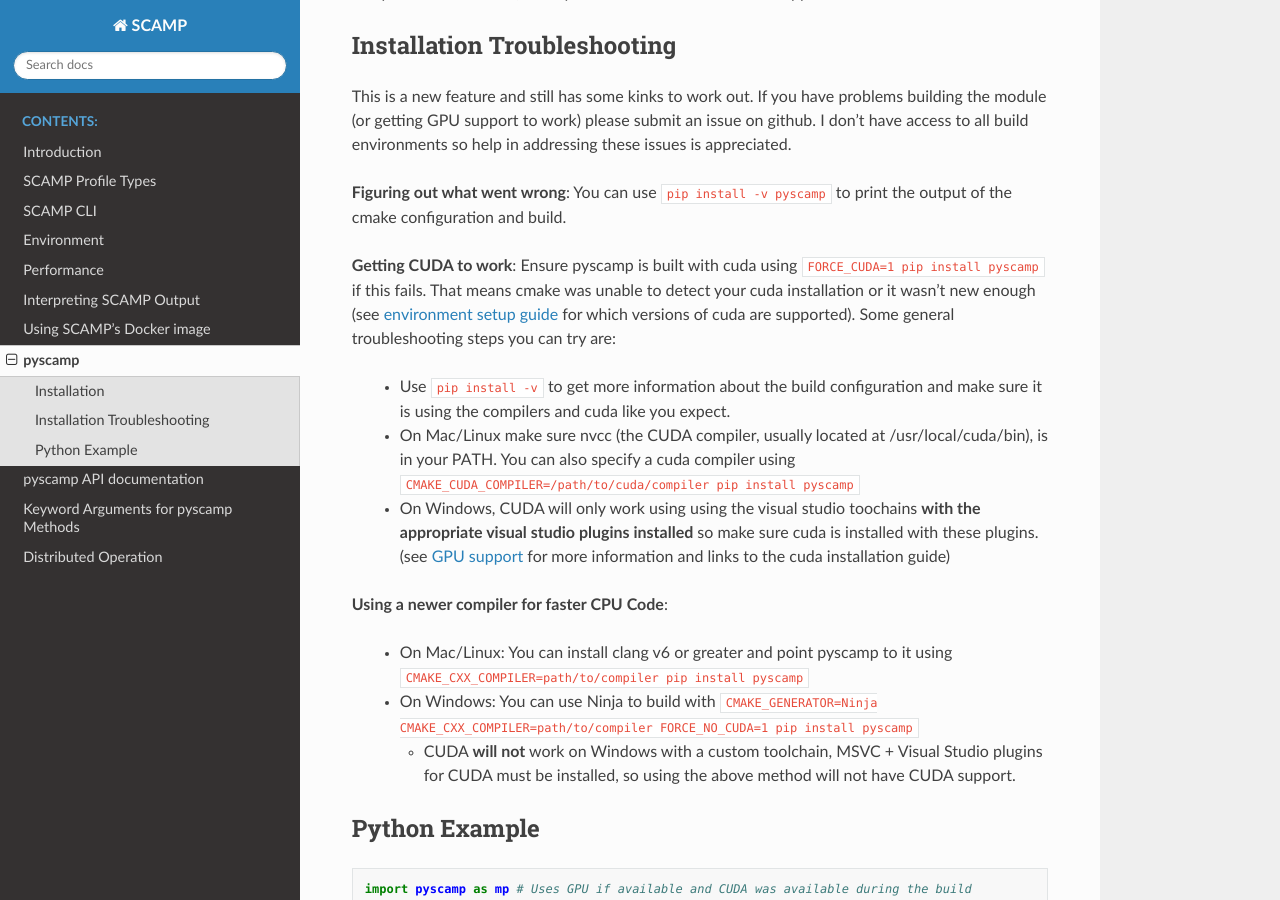
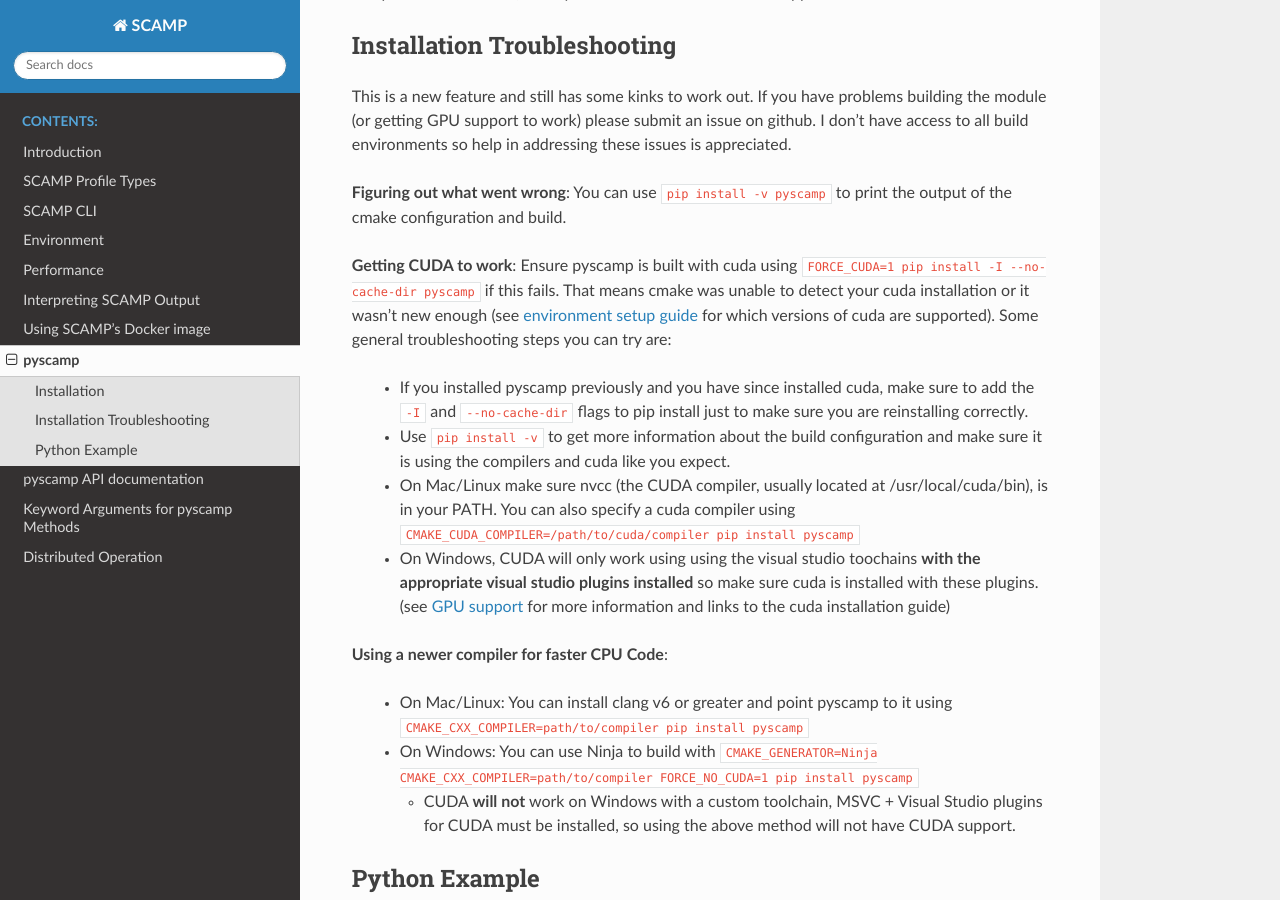
Before and after one commit to zpzim/SCAMP, a Sphinx documentation site: the page built from docs/source/pyscamp/intro.rst, in a window 1280 px wide and 900 px high, scrolled down 1095 px. Built offline with Sphinx 7.4.7 and the Read the Docs theme 2.0.0, drawn with Linux system fonts in a browser that asks for light colours.

Commit message:
Update pyscamp CUDA installation troubleshooting
Added a note to indicate the use of the -I and  --no-cache-dir flags in pip to ensure that pyscamp is reinstalled correctly during troubleshooting.

```diff
--- a/docs/source/pyscamp/intro.rst
+++ b/docs/source/pyscamp/intro.rst
@@ -40,8 +40,9 @@ This is a new feature and still has some kinks to work out. If you have problems
 
 **Figuring out what went wrong**: You can use ``pip install -v pyscamp`` to print the output of the cmake configuration and build.
 
-**Getting CUDA to work**: Ensure pyscamp is built with cuda using ``FORCE_CUDA=1 pip install pyscamp`` if this fails. That means cmake was unable to detect your cuda installation or it wasn't new enough (see :doc:`environment setup guide </environment>` for which versions of cuda are supported). Some general troubleshooting steps you can try are:
+**Getting CUDA to work**: Ensure pyscamp is built with cuda using ``FORCE_CUDA=1 pip install -I --no-cache-dir pyscamp`` if this fails. That means cmake was unable to detect your cuda installation or it wasn't new enough (see :doc:`environment setup guide </environment>` for which versions of cuda are supported). Some general troubleshooting steps you can try are:
 
+  * If you installed pyscamp previously and you have since installed cuda, make sure to add the ``-I`` and ``--no-cache-dir`` flags to pip install just to make sure you are reinstalling correctly.
   * Use ``pip install -v`` to get more information about the build configuration and make sure it is using the compilers and cuda like you expect.
   * On Mac/Linux make sure nvcc (the CUDA compiler, usually located at /usr/local/cuda/bin), is in your PATH. You can also specify a cuda compiler using ``CMAKE_CUDA_COMPILER=/path/to/cuda/compiler pip install pyscamp``
   * On Windows, CUDA will only work using using the visual studio toochains **with the appropriate visual studio plugins installed** so make sure cuda is installed with these plugins. (see :doc:`GPU support </environment>` for more information and links to the cuda installation guide)
```
